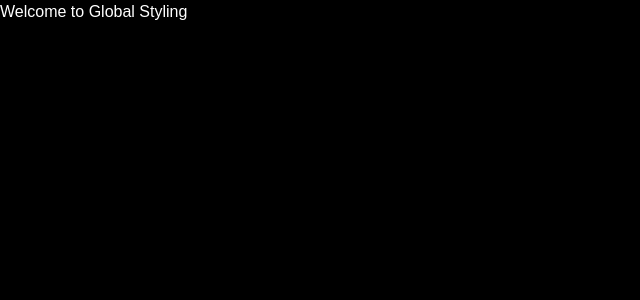
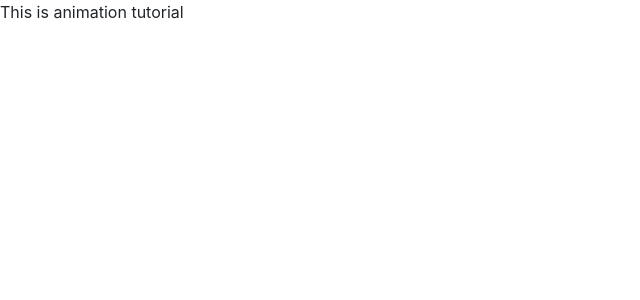
Before and after one commit to mabuphongram/ReactJS, a React (Create React App) app: page / in a window 1280 px wide. Shown: the top 300 px of the page, without its empty margins (0-640 px from the left). Built offline with nearby package versions, Linux system fonts and the light colour scheme.

Commit message:
keyframes for animation

```diff
--- a/src/App.js
+++ b/src/App.js
@@ -1,21 +1,27 @@
-import styled, { createGlobalStyle } from "styled-components";
+import styled, { keyframes } from "styled-components";
 
-const GlobalStyle = createGlobalStyle`
-body{
-  margin: 0;
-  font-family: Arial, sans-serif;
-  background-color: black;
-  color:white;
+
+//Styled-components supports CSS animations via the keyframes helper, allowing you to create smooth animations directly in your styled components.
+const fadeIn = keyframes`
+from {
+  opacity:0;
 }
-`
+to {
+  opacity:1;
+}
+`;
+
+const AnimateDiv = styled.div`
+animation: ${fadeIn} 3s ease-in;
+`;
 
 function App() {
   return(
     <div>
-      <GlobalStyle/>
-      <div>Welcome to Global Styling</div>
+      <AnimateDiv>
+        This is animation tutorial
+      </AnimateDiv>
     </div>
   )
 }
-
 export default App
--- a/src/working-area.js
+++ /dev/null
@@ -1,16 +0,0 @@
-import { createGlobalStyle } from 'styled-components';
-
-const GlobalStyle = createGlobalStyle`
-  body {
-    margin: 0;
-    font-family: Arial, sans-serif;
-    background-color: #f0f0f0;
-  }
-`;
-
-const App = () => (
-  <>
-    <GlobalStyle />
-    <div>Your app content</div>
-  </>
-);
```
